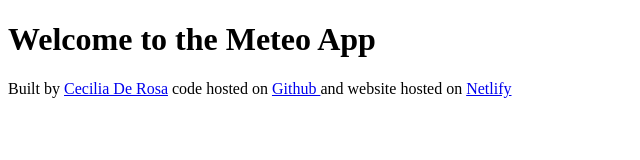
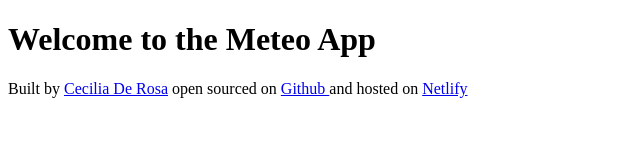
Before and after one commit to cecderosa/MeteoForecast, a plain HTML site: page index.html in a window 1280 px wide. Shown: the whole page, without its empty margins (0-640 px from the left). Drawn offline with Linux system fonts and the light colour scheme.

Commit message:
Updated footer content

```diff
--- a/index.html
+++ b/index.html
@@ -9,11 +9,11 @@
     <footer>
       Built by
       <a href="https://github.com/cecderosa" target="_blank">Cecilia De Rosa</a>
-      code hosted on
+      open sourced on
       <a href="https://github.com/cecderosa/MeteoForecast" target="_blank">
         Github
       </a>
-      and website hosted on
+      and hosted on
       <a href="https://meteonizzastudios.netlify.app/" target="_blank">
         Netlify
       </a>
```
